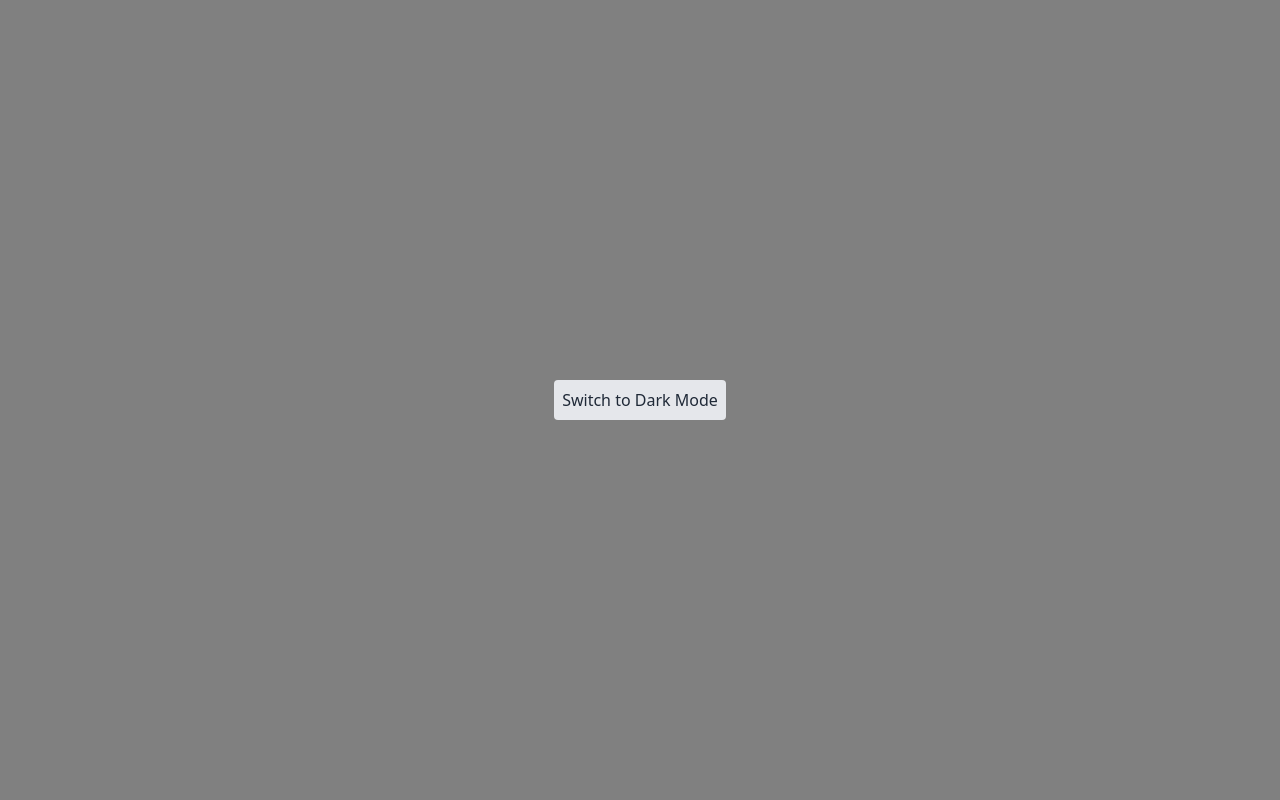
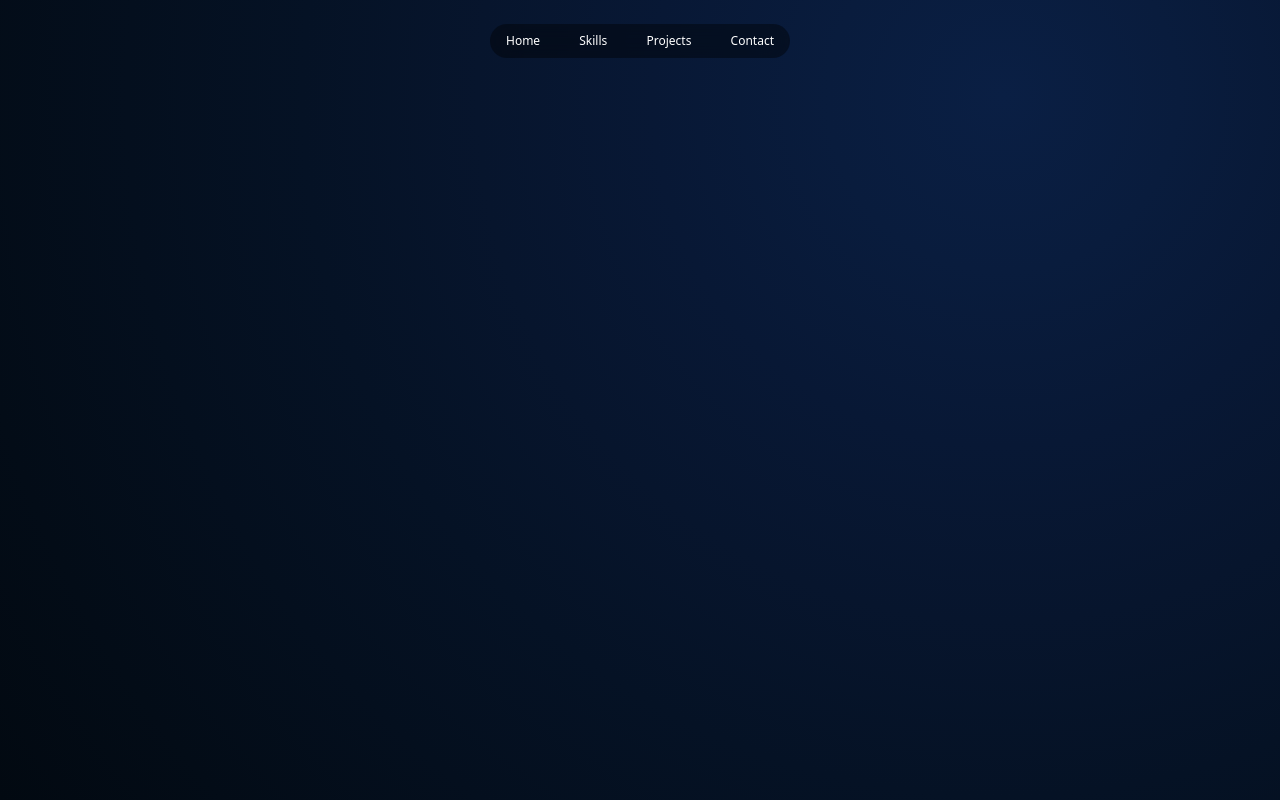
Before and after one commit to ajmal-m/portfolio-website, a React (Create React App) app: page /home in a window 1280 px wide. Built offline with nearby package versions, Linux system fonts and the light colour scheme.

Commit message:
[P-1] Navbar update

```diff
--- a/src/App.js
+++ b/src/App.js
@@ -1,11 +1,15 @@
-import logo from './logo.svg';
-import ThemeSwitcher from './components/ThemeSwitcher';
 import './App.css';
+import Navbar from './components/Navbar';
 
 function App() {
   return (
-    <div className="App h-screen flex items-center justify-center bg-[grey] dark:bg-[red]">
-      <ThemeSwitcher/>
+    <div
+      className="
+        bg-[grey] dark:bg-[red] min-h-screen overflow-y-auto
+        bg-blue-shadow flex justify-center
+      "
+    >
+      <Navbar></Navbar>
     </div>
   );
 }
--- /dev/null
+++ b/src/components/Navbar.js
@@ -0,0 +1,44 @@
+
+const Navbar = () => {
+
+
+    let navItems = [
+        {
+            name:"Home",
+            id:'home'
+        },
+        {
+            name:"Skills",
+            id:'skills'
+        },
+        {
+            name:"Projects",
+            id:'projects'
+        },
+        {
+            name:"Contact",
+            id:'contact'
+        }
+    ]
+
+
+    return (
+        <nav
+            className="
+                mt-[24px] px-[16px] max-w-[600px] min-w-[300px]
+                max-h-[34px] rounded-[20px] bg-[black] items-center
+                flex justify-between backdrop-blur-lg bg-opacity-40
+            "
+        >
+            {
+                navItems && navItems.map((item, index) => (
+                    <div  key={index} className="flex">
+                        <a href={`/${item?.id}`} className="text-[white] font-[500] text-[12px]">{item?.name}</a>
+                    </div>
+                ))
+            }
+        </nav>
+    );
+  };
+
+  export default Navbar;
--- a/tailwind.config.js
+++ b/tailwind.config.js
@@ -3,7 +3,19 @@ module.exports = {
   content: [ "./src/**/*.{js,jsx,ts,tsx}",  "./src/*.{js,jsx,ts,tsx}"],
   darkMode: 'class',
   theme: {
-    extend: {},
+    extend: {
+
+      // background colors
+      'backgroundImage':{
+        'blue-shadow':'radial-gradient(circle at 1003px 96px, rgb(10, 31, 68), rgb(9, 28, 61), rgb(8, 24, 53), rgb(7, 21, 45), rgb(5, 18, 37), rgb(4, 15, 30), rgb(3, 12, 23), rgb(2, 9, 17))',
+      },
+
+
+      // colors
+      'colors':{
+        'primary':'#fff'
+      }
+    },
   },
   plugins: [],
 }
```
